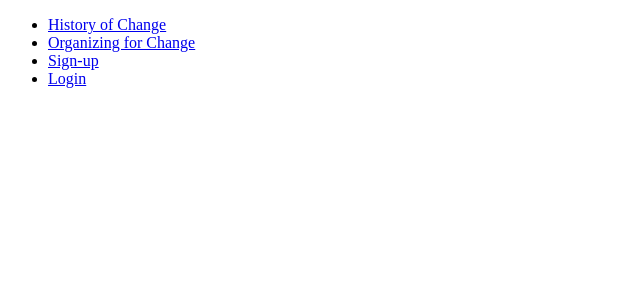
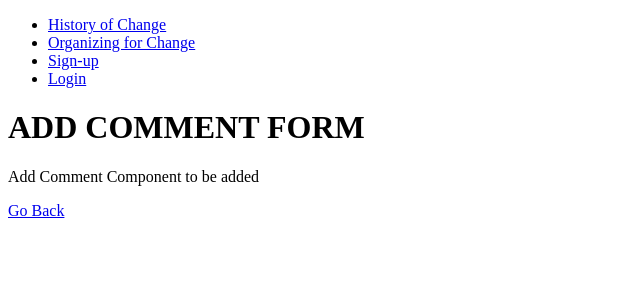
Before and after one commit to dcbeergoddess/OFC, a React (Create React App) app in the folder client/: page /AddComment in a window 1280 px wide. Shown: the top 300 px of the page, without its empty margins (0-640 px from the left). Built offline with nearby package versions, Linux system fonts and the light colour scheme.

Commit message:
add comment route

```diff
--- a/client/src/App.js
+++ b/client/src/App.js
@@ -6,6 +6,7 @@ import History from "./pages/History";
 import EventMain from "./pages/EventMain";
 import EventDetail from "./pages/EventDetail";
 import AddEvent from "./pages/AddEvent";
+import AddComment from "./pages/AddComment";
 
 
 function App() {
@@ -20,6 +21,7 @@ function App() {
         <Route path="/EventMain" component={EventMain}/>
         <Route path="/EventDetail" component={EventDetail}/>
         <Route path="/AddEvent" component={AddEvent}/>
+        <Route path="/AddComment" component={AddComment}/>
       </div>
     </Router>
   );
--- /dev/null
+++ b/client/src/pages/AddComment.js
@@ -0,0 +1,22 @@
+import React from "react";
+import {Link, Route} from "react-router-dom";
+
+
+function AddComment(props){
+  return (
+    <div>
+      <h1>ADD COMMENT FORM</h1>
+      <p>
+      Add Comment Component to be added
+      </p>
+
+      <Link to="/EventDetail" role="button" className="btn btn-link">
+        Go Back
+      </Link>
+
+      <Route exact path={`${props.match.url}/AddComment`} component={AddComment} />
+    </div>
+  );
+}
+
+export default AddComment;
--- a/client/src/pages/EventDetail.js
+++ b/client/src/pages/EventDetail.js
@@ -5,6 +5,9 @@ import {Link, Route} from "react-router-dom";
 function EventDetail(props){
   return (
     <div>
+        <Link to="/AddComment" role="button" className="btn btn-link">
+        ADD COMMENT
+      </Link>
       <h1>Event Detail Page</h1>
       <p>
       This page shows full event detail for the selected event which routed you here.
```
